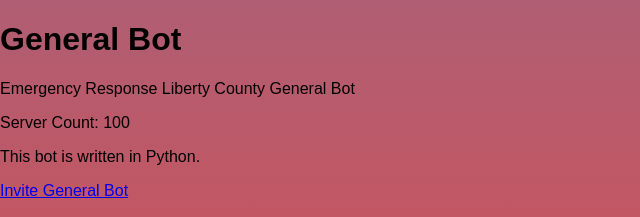
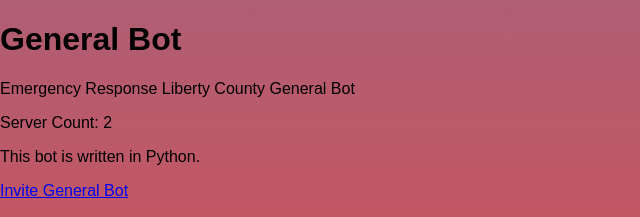
Before and after one commit to imagineeeeeee/Atmospheresite, a plain HTML site: page gb.html in a window 1280 px wide. Shown: the top 217 px of the page, 0-640 px from the left. Drawn offline with Linux system fonts and the light colour scheme; a script that the page names is missing.

Commit message:
Update gb.html

```diff
--- a/gb.html
+++ b/gb.html
@@ -14,7 +14,7 @@
         </div>
         <div class="content">
             <div class="info">
-                <p>Server Count: <span id="server-count">100</span></p>
+                <p>Server Count: <span id="server-count">2</span></p>
                 <p>This bot is written in Python.</p>
                 <a href="gbinv.html" class="button" id="invite-button">Invite General Bot</a>
             </div>
```
